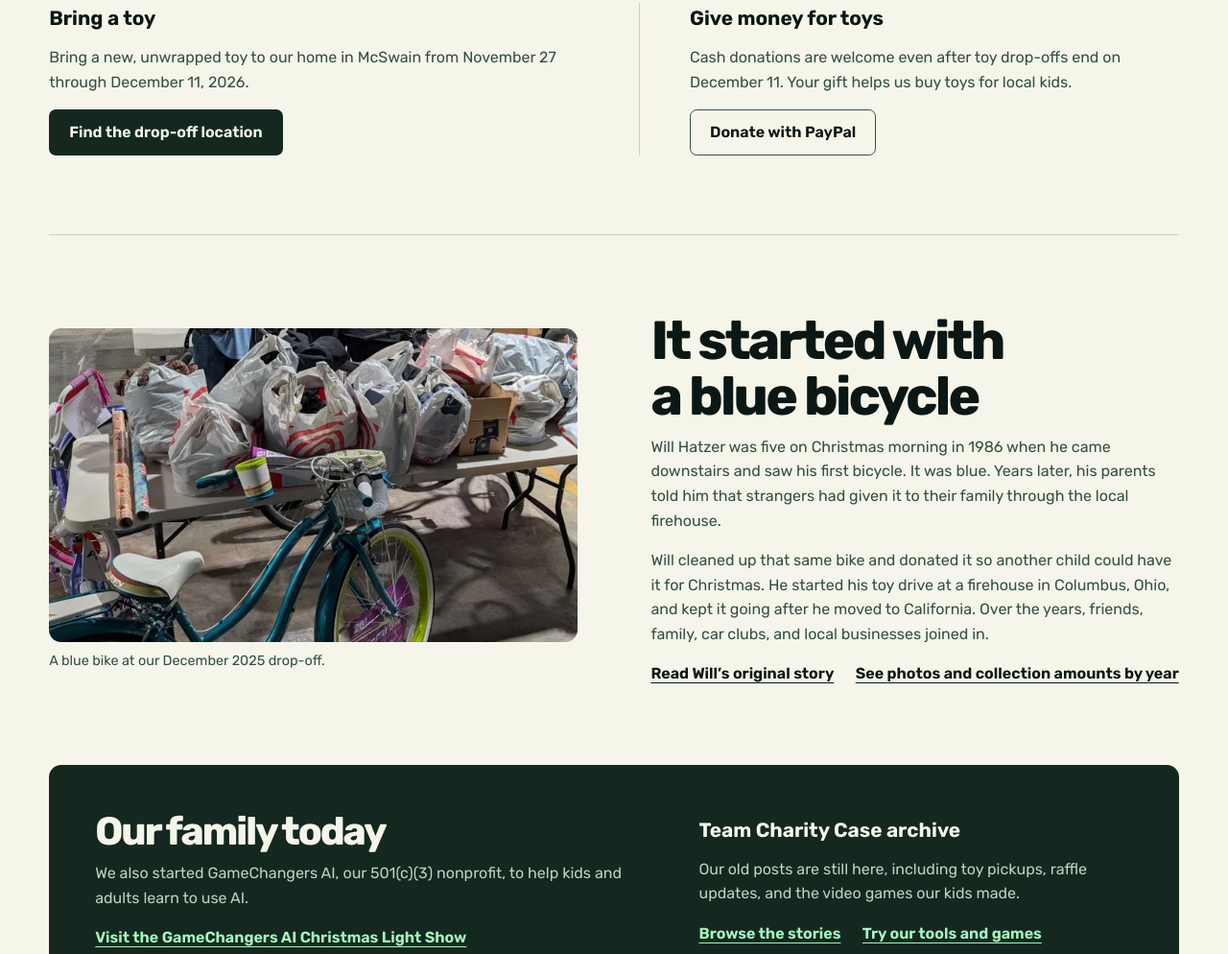
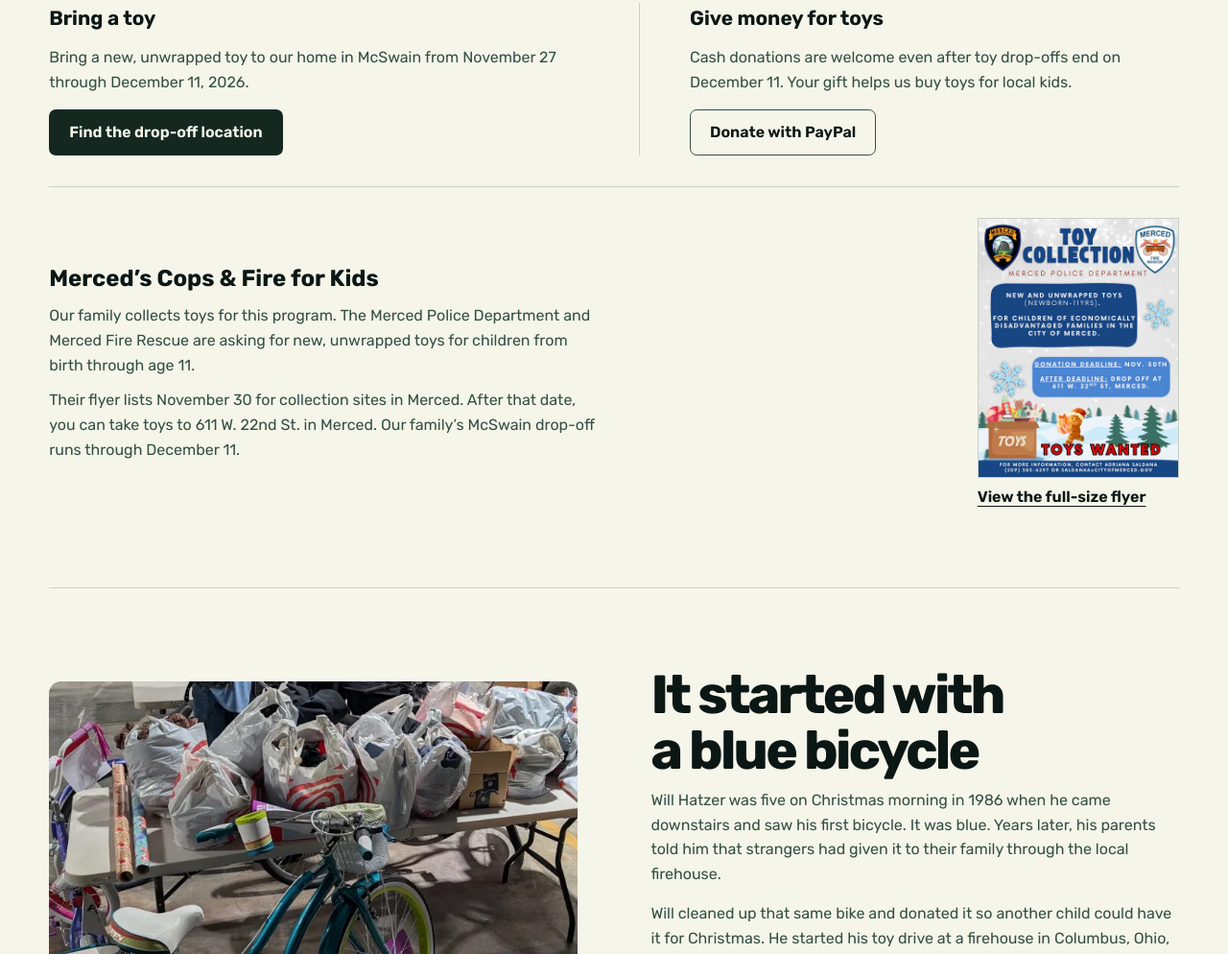
Before and after one commit to lnxgod/charitycase.net, a website: page docs/index.html in a window 1280 px wide. Shown: the part 867-1861 px from the top of the page at 96% size. Drawn offline with Linux system fonts and the light colour scheme.

Commit message:
Share the Merced Cops and Fire for Kids collection flyer

```diff
--- a/docs/assets/styles.css
+++ b/docs/assets/styles.css
@@ -175,6 +175,12 @@ button, input { font: inherit; }
 .giving-options h3, .drive-legacy h3 { margin: 0; font-size: 1.3rem; font-weight: 670; }
 .giving-options p, .drive-story p, .drive-legacy p { max-width: 55ch; margin: 0.65rem 0 1rem; color: var(--ink-soft); }
 .drive-story { border-top: 1px solid var(--line); }
+.drive-flyer { display: grid; grid-template-columns: minmax(0, 1fr) minmax(150px, 210px); align-items: center; gap: clamp(1rem, 4vw, 3rem); border-top: 1px solid var(--line); padding-top: 2rem; margin-top: 2rem; }
+.drive-flyer h3 { margin: 0; font-size: 1.5rem; line-height: 1.2; }
+.drive-flyer p { max-width: 57ch; margin: 0.7rem 0 0; color: var(--ink-soft); }
+.drive-flyer a { display: block; width: fit-content; font-weight: 640; text-underline-offset: 0.25em; }
+.drive-flyer img { display: block; width: min(100%, 210px); height: auto; border: 1px solid var(--line); }
+.drive-flyer span { display: block; margin-top: 0.4rem; }
 .drive-story .drive-photo img { aspect-ratio: 1.68; object-fit: cover; object-position: 32% center; }
 .drive-links { display: flex; flex-wrap: wrap; gap: 0.45rem 1.4rem; }
 .drive-links a, .drive-legacy a { font-weight: 640; text-underline-offset: 0.25em; }
@@ -317,6 +323,7 @@ button, input { font: inherit; }
 }
 
 @media (max-width: 520px) {
+  .drive-flyer { grid-template-columns: minmax(0, 1fr); }
   .giving-options { grid-template-columns: minmax(0, 1fr); }
   .giving-options > div + div { padding: 1.25rem 0 0; border: 0; border-top: 1px solid var(--line); }
 }
--- a/docs/index.html
+++ b/docs/index.html
@@ -39,6 +39,14 @@
       <div><h3>Bring a toy</h3><p>Bring a new, unwrapped toy to our home in McSwain from November 27 through December 11, 2026.</p><a class="button button--dark" href="https://community.gamechangersai.org/toydrive/#visit">Find the drop-off location</a></div>
       <div><h3>Give money for toys</h3><p>Cash donations are welcome even after toy drop-offs end on December 11. Your gift helps us buy toys for local kids.</p><a class="button button--plain" href="https://www.paypal.com/cgi-bin/webscr?cmd=_donations&amp;business=bill.hatzer%40gmail.com&amp;currency_code=USD&amp;source=url">Donate with PayPal</a></div>
     </div>
+    <section class="drive-flyer" id="collection-flyer" aria-labelledby="flyer-title">
+      <div>
+        <h3 id="flyer-title">Merced’s Cops &amp; Fire for Kids</h3>
+        <p>Our family collects toys for this program. The Merced Police Department and Merced Fire Rescue are asking for new, unwrapped toys for children from birth through age 11.</p>
+        <p>Their flyer lists November 30 for collection sites in Merced. After that date, you can take toys to 611 W. 22nd St. in Merced. Our family’s McSwain drop-off runs through December 11.</p>
+      </div>
+      <a href="https://community.gamechangersai.org/assets/flyers/cops-fire-for-kids-toy-collection-2026.png"><img src="assets/images/merced-toy-collection-2026.webp" width="448" height="580" alt="Toy Collection flyer with Merced Police and Fire Rescue badges" loading="lazy"><span>View the full-size flyer</span></a>
+    </section>
   </section>
   <section class="drive-wrap drive-split drive-story" aria-labelledby="story-title">
     <figure class="drive-photo">
```
Also changed, not shown: build.mjs (+8 -0 lines), docs/assets/images/merced-toy-collection-2026.webp (added).
